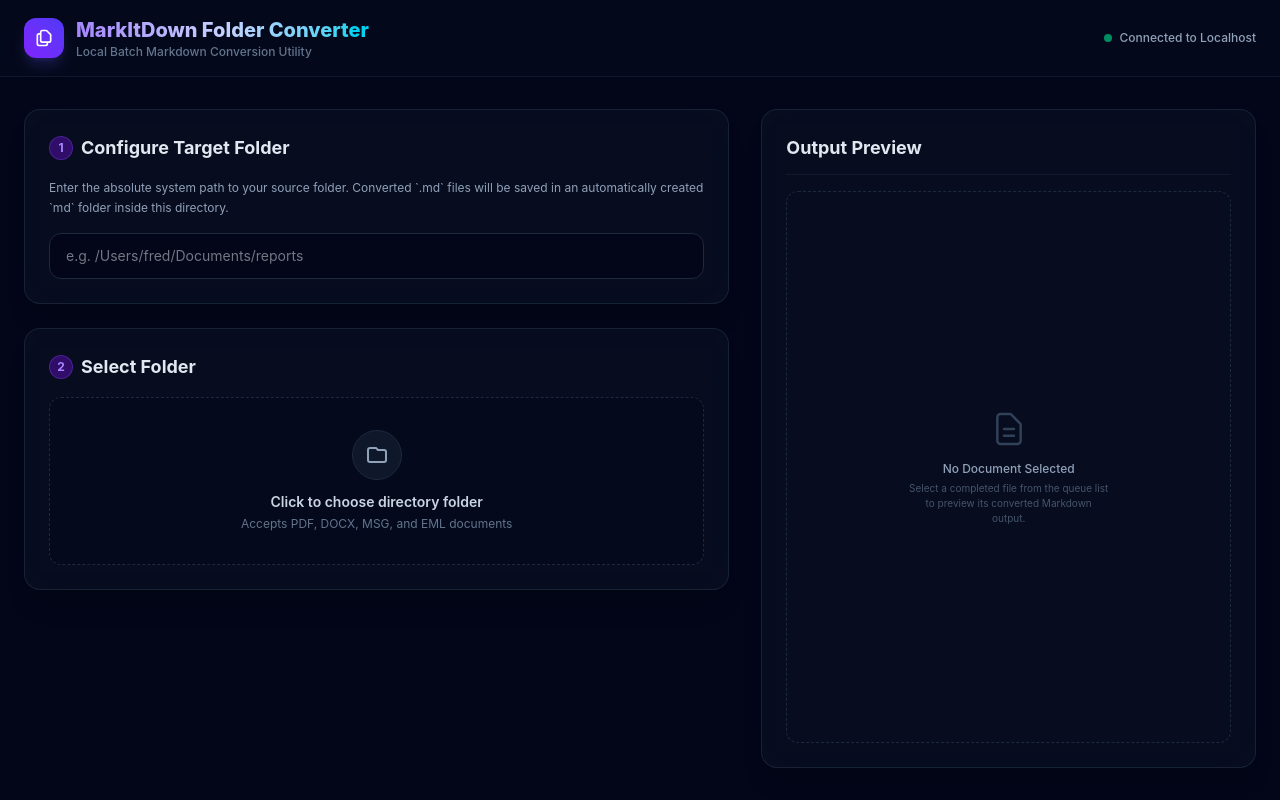
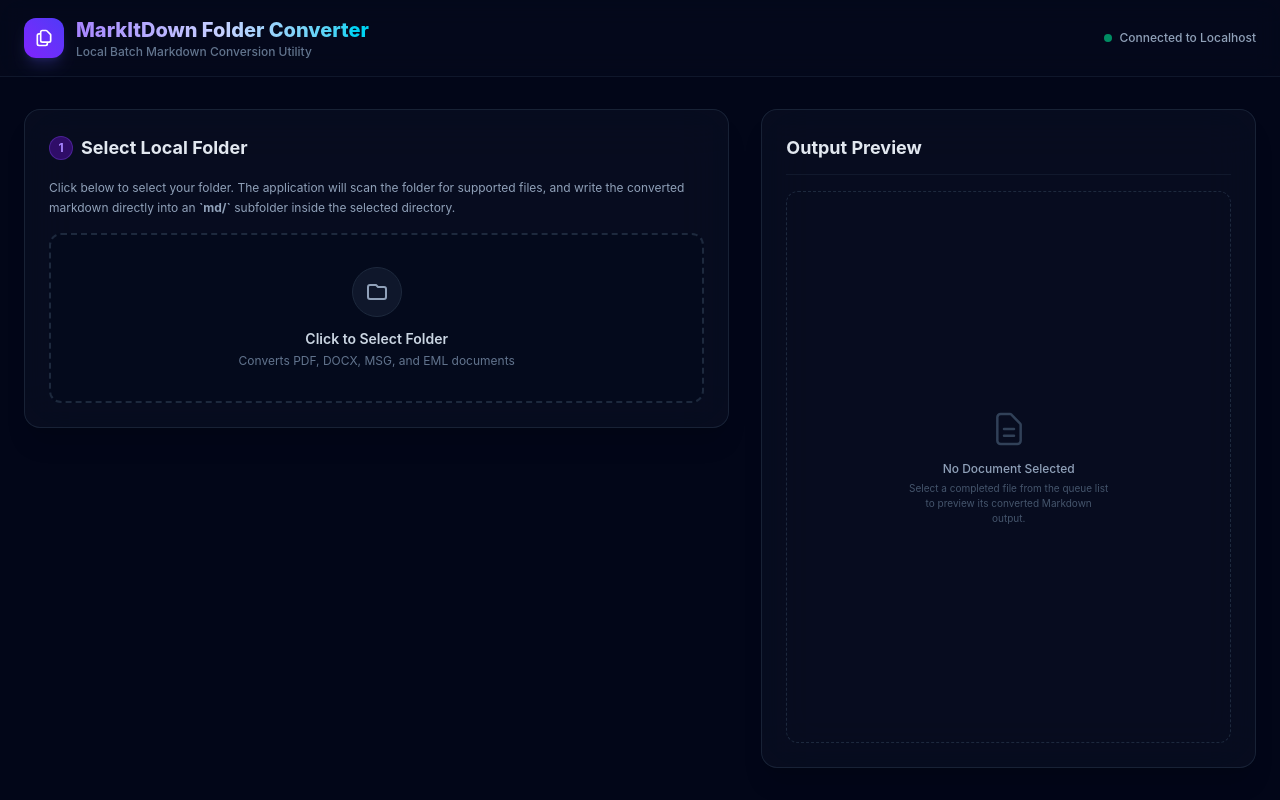
Before and after one commit to fanaman74/MarkItDown-Converter, a React app in the folder frontend/: page / in a window 1280 px wide. Built offline with nearby package versions, Linux system fonts and the light colour scheme; the HTML template or start-up script is replaced by a standard one.

Commit message:
feat: switch to native showDirectoryPicker API allowing automatic saving inside selected folder without manually entering paths

```diff
--- a/frontend/src/App.jsx
+++ b/frontend/src/App.jsx
@@ -1,9 +1,7 @@
 import React, { useState, useEffect, useRef } from 'react';
 
 export default function App() {
-  const [targetPath, setTargetPath] = useState('');
-  const [pathValid, setPathValid] = useState(null); // null, true, false
-  const [pathError, setPathError] = useState('');
+  const [directoryHandle, setDirectoryHandle] = useState(null);
   const [queue, setQueue] = useState([]);
   const [isProcessing, setIsProcessing] = useState(false);
   const [currentIndex, setCurrentIndex] = useState(0);
@@ -11,79 +9,74 @@ export default function App() {
 
   const cancelRef = useRef(false);
 
-  // Debounced path validation
-  useEffect(() => {
-    if (!targetPath.trim()) {
-      setPathValid(null);
-      setPathError('');
-      return;
-    }
-
-    const delayDebounceFn = setTimeout(async () => {
-      try {
-        const formData = new FormData();
-        formData.append('path', targetPath);
-        const res = await fetch('http://localhost:8000/validate-path', {
-          method: 'POST',
-          body: formData,
-        });
-        if (!res.ok) {
-          throw new Error('Server returned an error');
-        }
-        const data = await res.json();
-        if (data.valid) {
-          setPathValid(true);
-          setPathError('');
-        } else {
-          setPathValid(false);
-          setPathError(data.error);
-        }
-      } catch (err) {
-        setPathValid(false);
-        setPathError('Could not connect to FastAPI server. Ensure backend is running at http://localhost:8000.');
-      }
-    }, 500);
-
-    return () => clearTimeout(delayDebounceFn);
-  }, [targetPath]);
-
-  // Handle folder picking
-  const handleFolderSelect = (event) => {
-    const files = Array.from(event.target.files);
+  // Walk the directory recursively using the Directory Access API
+  const scanDirectory = async (dirHandle) => {
+    const list = [];
     const allowedExts = ['.pdf', '.docx', '.msg', '.eml'];
 
-    const filtered = files
-      .filter(f => allowedExts.some(ext => f.name.toLowerCase().endsWith(ext)))
-      .map((f, idx) => ({
-        id: `${f.name}-${f.size}-${idx}`,
-        file: f,
-        name: f.name,
-        size: f.size,
+    async function walk(handle) {
+      for await (const entry of handle.values()) {
+        if (entry.kind === 'file') {
+          const file = await entry.getFile();
+          if (allowedExts.some(ext => entry.name.toLowerCase().endsWith(ext))) {
+            list.push({
+              id: `${entry.name}-${file.size}-${file.lastModified}`,
+              file,
+              name: entry.name,
+              size: file.size,
               status: 'pending', // 'pending' | 'processing' | 'success' | 'error'
               markdown: '',
               savedPath: '',
               errorMsg: '',
-      }));
+            });
+          }
+        } else if (entry.kind === 'directory') {
+          // Skip the output 'md' directory to avoid infinite loops or parsing outputs
+          if (entry.name !== 'md') {
+            await walk(entry);
+          }
+        }
+      }
+    }
 
-    setQueue(filtered);
+    await walk(dirHandle);
+    return list;
+  };
+
+  // Open the native browser directory picker
+  const selectFolder = async () => {
+    try {
+      const handle = await window.showDirectoryPicker();
+      setDirectoryHandle(handle);
+
+      const files = await scanDirectory(handle);
+      setQueue(files);
       setCurrentIndex(0);
       setSelectedId(null);
+    } catch (err) {
+      console.error(err);
+      if (err.name !== 'AbortError') {
+        alert('Failed to access folder: ' + err.message);
+      }
+    }
   };
 
   // Convert queue file-by-file
   const startConversion = async () => {
-    if (queue.length === 0 || !pathValid) return;
+    if (queue.length === 0 || !directoryHandle) return;
 
     setIsProcessing(true);
     cancelRef.current = false;
     setCurrentIndex(0);
 
-    // Copy queue state to edit
     const updatedQueue = [...queue];
+
+    try {
+      // Create or retrieve the 'md' folder inside the selected folder
+      const mdDirHandle = await directoryHandle.getDirectoryHandle('md', { create: true });
 
       for (let i = 0; i < updatedQueue.length; i++) {
         if (cancelRef.current) {
-        // Mark all subsequent pending items as cancelled or leave them pending
           break;
         }
 
@@ -93,7 +86,6 @@ export default function App() {
         try {
           const formData = new FormData();
           formData.append('file', updatedQueue[i].file);
-        formData.append('output_dir', targetPath);
 
           const response = await fetch('http://localhost:8000/convert', {
             method: 'POST',
@@ -106,10 +98,37 @@ export default function App() {
           }
 
           const data = await response.json();
+          const markdownContent = data.markdown;
+
+          // Collision prevention logic inside the local 'md' directory
+          const lastDotIndex = updatedQueue[i].name.lastIndexOf('.');
+          const baseName = lastDotIndex !== -1 ? updatedQueue[i].name.substring(0, lastDotIndex) : updatedQueue[i].name;
+
+          let targetFilename = `${baseName}.md`;
+          let exists = true;
+          let counter = 1;
+
+          while (exists) {
+            try {
+              await mdDirHandle.getFileHandle(targetFilename, { create: false });
+              // If no error, the file exists! Try a new name
+              targetFilename = `${baseName}_${counter}.md`;
+              counter++;
+            } catch (err) {
+              // File does not exist, we are good to go!
+              exists = false;
+            }
+          }
+
+          // Create the file and write to local disk
+          const fileHandle = await mdDirHandle.getFileHandle(targetFilename, { create: true });
+          const writable = await fileHandle.createWritable();
+          await writable.write(markdownContent);
+          await writable.close();
 
           updatedQueue[i].status = 'success';
-        updatedQueue[i].markdown = data.markdown;
-        updatedQueue[i].savedPath = data.saved_path;
+          updatedQueue[i].markdown = markdownContent;
+          updatedQueue[i].savedPath = `${directoryHandle.name}/md/${targetFilename}`;
         } catch (err) {
           updatedQueue[i].status = 'error';
           updatedQueue[i].errorMsg = err.message || 'Unknown conversion error';
@@ -117,6 +136,9 @@ export default function App() {
 
         setCurrentIndex(i + 1);
         setQueue([...updatedQueue]);
+      }
+    } catch (e) {
+      alert('Failed to write files to the target folder: ' + e.message);
     }
 
     setIsProcessing(false);
@@ -127,23 +149,20 @@ export default function App() {
     setIsProcessing(false);
   };
 
-  // Clear current queue
   const clearQueue = () => {
     setQueue([]);
+    setDirectoryHandle(null);
     setCurrentIndex(0);
     setSelectedId(null);
   };
 
-  // Selected file details
   const selectedItem = queue.find(item => item.id === selectedId);
 
-  // Copy to clipboard helper
   const copyToClipboard = (text) => {
     navigator.clipboard.writeText(text);
     alert('Markdown copied to clipboard!');
   };
 
-  // Helper to format file size
   const formatSize = (bytes) => {
     if (bytes === 0) return '0 B';
     const k = 1024;
@@ -183,60 +202,43 @@ export default function App() {
         {/* Left Column - Controls and Queue (7 cols) */}
         <section className="lg:col-span-7 flex flex-col gap-6">
 
-          {/* Card 1: Absolute Path */}
+          {/* Card 1: Directory Selection */}
           <div className="bg-slate-900/40 border border-slate-800/80 backdrop-blur-xl rounded-2xl p-6 shadow-xl flex flex-col gap-4">
             <div className="flex items-center gap-2">
               <span className="h-6 w-6 rounded-full bg-violet-950 border border-violet-500/30 flex items-center justify-center text-xs font-bold text-violet-400">1</span>
-              <h2 className="text-lg font-bold text-slate-200">Configure Target Folder</h2>
+              <h2 className="text-lg font-bold text-slate-200">Select Local Folder</h2>
             </div>
             <p className="text-xs text-slate-400 leading-relaxed">
-              Enter the absolute system path to your source folder. Converted `.md` files will be saved in an automatically created `md` folder inside this directory.
+              Click below to select your folder. The application will scan the folder for supported files, and write the converted markdown directly into an <strong>`md/`</strong> subfolder inside the selected directory.
             </p>
-            <div className="flex flex-col gap-2">
-              <input
-                type="text"
-                placeholder="e.g. /Users/fred/Documents/reports"
-                value={targetPath}
-                onChange={(e) => setTargetPath(e.target.value)}
-                disabled={isProcessing}
-                className="w-full bg-slate-950 border border-slate-800 focus:border-violet-500 focus:ring-1 focus:ring-violet-500 disabled:opacity-50 rounded-xl px-4 py-3 text-sm text-slate-200 outline-none transition"
-              />
-              {pathValid === true && (
-                <div className="flex items-center gap-1.5 text-xs text-emerald-400 font-semibold px-1">
-                  <svg className="w-4 h-4" fill="none" viewBox="0 0 24 24" stroke="currentColor" strokeWidth="2.5">
-                    <path strokeLinecap="round" strokeLinejoin="round" d="M5 13l4 4L19 7" />
+
+            {directoryHandle ? (
+              <div className="bg-slate-950/80 border border-slate-800 rounded-xl p-4 flex items-center justify-between">
+                <div className="flex items-center gap-3">
+                  <div className="p-2.5 rounded-lg bg-violet-950/40 border border-violet-900/50 text-violet-400">
+                    <svg className="w-5 h-5" fill="none" viewBox="0 0 24 24" stroke="currentColor" strokeWidth="2">
+                      <path strokeLinecap="round" strokeLinejoin="round" d="M3 7v10a2 2 0 002 2h14a2 2 0 002-2V9a2 2 0 00-2-2h-6l-2-2H5a2 2 0 00-2 2z" />
                     </svg>
-                  <span>Valid directory path. Ready to write outputs.</span>
                   </div>
-              )}
-              {pathValid === false && (
-                <div className="flex items-start gap-1.5 text-xs text-rose-400 font-medium px-1">
-                  <svg className="w-4 h-4 mt-0.5 shrink-0" fill="none" viewBox="0 0 24 24" stroke="currentColor" strokeWidth="2.5">
-                    <path strokeLinecap="round" strokeLinejoin="round" d="M12 9v2m0 4h.01m-6.938 4h13.856c1.54 0 2.502-1.667 1.732-3L13.732 4c-.77-1.333-2.694-1.333-3.464 0L3.34 16c-.77 1.333.192 3 1.732 3z" />
-                  </svg>
-                  <span>{pathError}</span>
-                </div>
-              )}
+                  <div>
+                    <p className="text-xs text-slate-500 font-bold uppercase tracking-wider">Active Folder</p>
+                    <p className="text-sm font-semibold text-slate-200">{directoryHandle.name}</p>
                   </div>
                 </div>
-
-          {/* Card 2: Folder Selector */}
-          <div className="bg-slate-900/40 border border-slate-800/80 backdrop-blur-xl rounded-2xl p-6 shadow-xl flex flex-col gap-4">
-            <div className="flex items-center gap-2">
-              <span className="h-6 w-6 rounded-full bg-violet-950 border border-violet-500/30 flex items-center justify-center text-xs font-bold text-violet-400">2</span>
-              <h2 className="text-lg font-bold text-slate-200">Select Folder</h2>
+                <button
+                  onClick={clearQueue}
+                  disabled={isProcessing}
+                  className="px-3 py-1.5 bg-slate-900 hover:bg-slate-800 text-slate-300 text-xs font-bold rounded-lg border border-slate-800 transition"
+                >
+                  Change Folder
+                </button>
               </div>
-
-            <div className="relative border border-dashed border-slate-800 hover:border-violet-500/60 rounded-xl p-8 flex flex-col items-center justify-center bg-slate-950/20 hover:bg-slate-900/20 group transition cursor-pointer">
-              <input
-                type="file"
-                webkitdirectory="true"
-                directory="true"
-                multiple
-                onChange={handleFolderSelect}
+            ) : (
+              <button
+                onClick={selectFolder}
                 disabled={isProcessing}
-                className="absolute inset-0 opacity-0 cursor-pointer"
-              />
+                className="w-full relative border-2 border-dashed border-slate-800 hover:border-violet-500/60 rounded-xl p-8 flex flex-col items-center justify-center bg-slate-950/20 hover:bg-slate-900/20 group transition cursor-pointer"
+              >
                 <div className="flex flex-col items-center gap-3">
                   <div className="p-3 rounded-full bg-slate-900 border border-slate-800 group-hover:border-violet-500/30 transition text-slate-400 group-hover:text-violet-400">
                     <svg className="w-6 h-6" fill="none" viewBox="0 0 24 24" stroke="currentColor" strokeWidth="2">
@@ -244,14 +246,15 @@ export default function App() {
                     </svg>
                   </div>
                   <div className="text-center">
-                  <p className="text-sm font-semibold text-slate-300">Click to choose directory folder</p>
-                  <p className="text-xs text-slate-500 mt-1">Accepts PDF, DOCX, MSG, and EML documents</p>
+                    <p className="text-sm font-semibold text-slate-300">Click to Select Folder</p>
+                    <p className="text-xs text-slate-500 mt-1">Converts PDF, DOCX, MSG, and EML documents</p>
                   </div>
                 </div>
-            </div>
+              </button>
+            )}
           </div>
 
-          {/* Card 3: Queue & Conversion Progress */}
+          {/* Card 2: Queue & Conversion Progress */}
           {queue.length > 0 && (
             <div className="bg-slate-900/40 border border-slate-800/80 backdrop-blur-xl rounded-2xl p-6 shadow-xl flex flex-col gap-6 flex-1 min-h-[300px]">
 
@@ -265,15 +268,6 @@ export default function App() {
                     </p>
                   </div>
                   <div className="flex items-center gap-2">
-                    {queue.length > 0 && (
-                      <button
-                        onClick={clearQueue}
-                        disabled={isProcessing}
-                        className="px-3 py-1.5 hover:bg-slate-800 disabled:opacity-30 text-slate-400 hover:text-slate-200 rounded-lg text-xs font-bold transition"
-                      >
-                        Clear Queue
-                      </button>
-                    )}
                     {isProcessing ? (
                       <button
                         onClick={stopConversion}
@@ -284,7 +278,7 @@ export default function App() {
                     ) : (
                       <button
                         onClick={startConversion}
-                        disabled={!pathValid || queue.length === 0}
+                        disabled={queue.length === 0}
                         className="px-4 py-2 bg-gradient-to-r from-violet-600 to-indigo-600 hover:from-violet-500 hover:to-indigo-500 disabled:opacity-40 disabled:pointer-events-none text-white rounded-lg text-xs font-bold shadow-lg shadow-indigo-500/10 transition"
                       >
                         Start Batch
```
Also changed, not shown: 1 other file (tests, documents, lock files or other folders). Lines whose indentation alone changed are shown as unchanged.
